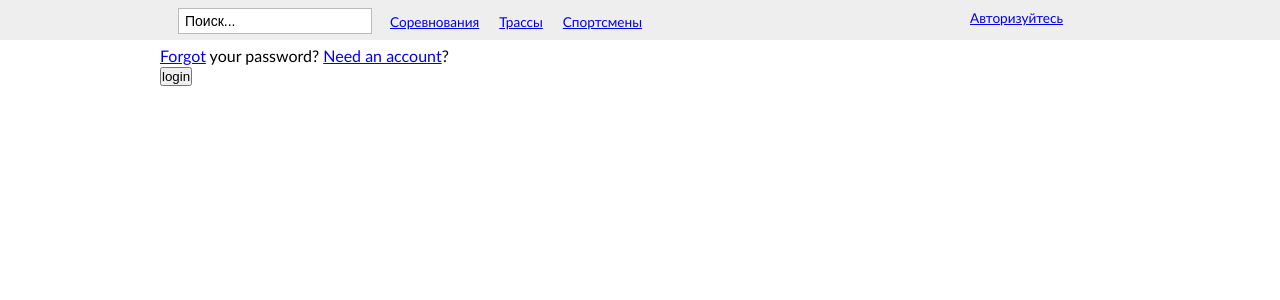
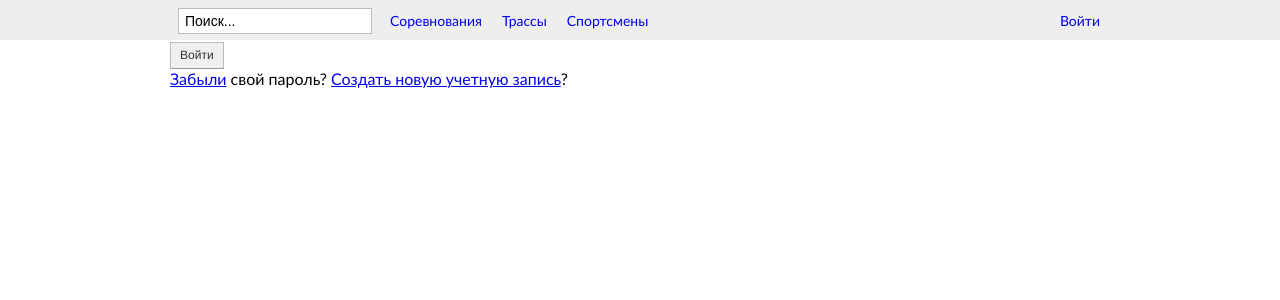
Before and after one commit to dsukhov1983/protocoller, a Django app: template src/protocoller/template/registration/login.html in a window 1280 px wide. Shown: the top 300 px of the page. Run offline with Django 3.2, Linux system fonts and the light colour scheme; the template is opened without the code that fills it, so the values that code supplies are empty; some libraries are stand-ins or nearby versions.

Commit message:
registration forms translating

```diff
--- a/src/protocoller/media/css/openid.css
+++ b/src/protocoller/media/css/openid.css
@@ -5,9 +5,9 @@
 	This code is licenced under the New BSD License.
 */
 
-#openid_form {
+/*#openid_form {
 	width: 580px;
-}
+}*/
 
 #openid_form legend {
 	font-weight: bold;
--- a/src/protocoller/miner/views.py
+++ b/src/protocoller/miner/views.py
@@ -10,6 +10,7 @@ from django.shortcuts import render_to_response, get_object_or_404, redirect
 from django import forms
 from django.core.paginator import Paginator, InvalidPage, EmptyPage
 from django.template import RequestContext
+from django.contrib.auth.forms import AuthenticationForm
 from django.contrib.auth import logout
 from django.contrib.auth.decorators import login_required
 from markitup.widgets import MarkItUpWidget
@@ -51,10 +52,12 @@ def eval_groupby(*args, **kwargs):
 
 def logout_view(request):
     logout(request)
-    return redirect('comp_list_view')
+    return redirect('main')
 
 def login_view(request):
+    form = AuthenticationForm()
     return render_to_response('openid_signin.html',
+                              locals(),
                               context_instance=RequestContext(request))
 
 
--- a/src/protocoller/settings.py
+++ b/src/protocoller/settings.py
@@ -196,3 +196,5 @@ TEMPLATE_DEBUG=True
 
 #MAPS API
 MAPS_API_KEY = "AODzFE0BAAAAoXcZYwIAG1u61AXDPbZD7AdmjO1-aSAjBZoAAAAAAAAAAABTlA6cYksJKJo4ORU9l6EgMBk7TQ=="
+
+SITE_ID = 2
--- a/src/protocoller/template/base.html
+++ b/src/protocoller/template/base.html
@@ -24,34 +24,37 @@
 
 <body>
   <div id="toolbar">
-    <div id="menu" class="container_12">
-      <div class="grid_10">
+    <div class="container_12">
+      <div id="menu" class="grid_12">
+        <ul class="sf-menu sf-js-enabled">
+          <li>
             <form action="{% block search_url %}/search{% endblock %}" class="searchform" method="GET" >
               <input class="searchfield" type="text" value="Поиск..." onfocus="if (this.value == 'Поиск...') {this.value = '';}" onblur="if (this.value == '') {this.value = 'Поиск...';}" />
             </form>
-        <ul>
+          </li>
           <li><a href="/">Соревнования</a></li>
           <li><a href="/places">Трассы</a></li>
           <li><a href="/sportsmen">Спортсмены</a></li>
-        </ul>
-      </div>
-      <div class="grid_2">
-        <div id="session">
+          <li class="end">
             {% if user.is_authenticated %}
             {% print_user user %}
+            <ul>
+              <li><a href="{% url logout %}">Выйти</a></li>
+            </ul>
             {% else %}
-          <p><a href="{% url login %}">Авторизуйтесь</a></p>
+            <p><a href="{% url login %}">Войти</a></p>
             {% endif %}
-        </div>
+          </li>
+        </ul>
       </div>
     </div>
     </div>
   <div class="container_12">
+    <div class="clear"></div>
     <div id="content">
       {% block content %}{% endblock %}
     </div>
-  </div>
-  <div class="container_12">
+    <div class="clear"></div>
     <div id="footer">
       {% block footer %}{% endblock %}
     </div>
--- a/src/protocoller/template/event_registration.html
+++ b/src/protocoller/template/event_registration.html
@@ -28,6 +28,7 @@
 <div class="clear"></div>
 {% endif %}
 <div class="grid_10">
+  <h2>Список участников</h2>
     <table class="protocol">
     <thead>
       <tr class="head">
--- a/src/protocoller/template/registration/activation_complete.html
+++ b/src/protocoller/template/registration/activation_complete.html
@@ -1,5 +1,7 @@
 {% extends "registration/registration_base.html" %}
-{% block title %}Activation complete{% endblock %}
+{% block title %}Активация завершена{% endblock %}
 {% block content %}
-Thanks, activation complete!  You may now <a href='{% url auth_login %}'>login</a> using the username and password you set at registration.
+<div class="grid_10">
+  Спасибо {{ account }}, активация успешно завершена!  Вы можете <a href='{% url auth_login %}'>войти</a> на сайт, используя указанные имя пользователя и пароль.
+</div>
 {% endblock %}
--- a/src/protocoller/template/registration/activation_email_subject.txt
+++ b/src/protocoller/template/registration/activation_email_subject.txt
@@ -1 +1 @@
-Account registration for {{ site.name }}
+Регистрация пользователя на {{ site.name }}
--- a/src/protocoller/template/registration/login.html
+++ b/src/protocoller/template/registration/login.html
@@ -1,26 +1,21 @@
 {% extends "registration/registration_base.html" %}
 {% block title %}Login{% endblock %}
 {% block content %}
+<div class="grid_10">
 
 {% if form.errors %}
-<p>Your username and password didn't match. Please try again.</p>
+<p>Неверное имя пользователя или пароль.</p>
 {% endif %}
 
-<form method="post" action="{% url django.contrib.auth.views.login %}">{% csrf_token %}
-<table>
-<tr>
-    <td>{{ form.username.label_tag }}</td>
-    <td>{{ form.username }}</td>
-</tr>
-<tr>
-    <td>{{ form.password.label_tag }}</td>
-    <td>{{ form.password }}</td>
-</tr>
-</table>
-<p><a href="{% url auth_password_reset %}">Forgot</a> your password?  <a href="{% url registration_register %}">Need an account</a>?</p>
+<form class="form" method="post" action="{% url django.contrib.auth.views.login %}">{% csrf_token %}
+  {% load uni_form_tags %}
+  {{ form|as_uni_form }}
 
-<input type="submit" value="login" />
-<input type="hidden" name="next" value="{{ next }}" />
+  <input type="submit" value="Войти" />
+  <p><a href="{% url auth_password_reset %}">Забыли</a> свой пароль?  <a href="{% url registration_register %}">Создать новую учетную запись</a>?</p>
+
+
+  <input type="hidden" name="next" value="{{ next }}" />
 </form>
-
+</div>
 {% endblock %}
--- a/src/protocoller/template/registration/logout.html
+++ b/src/protocoller/template/registration/logout.html
@@ -1,5 +1,5 @@
 {% extends "registration/registration_base.html" %}
-{% block title %}Logged out{% endblock %}
+{% block title %}Выход{% endblock %}
 {% block content %}
-Successfully logged out!
+You have logged out.
 {% endblock %}
--- a/src/protocoller/template/registration/password_change_done.html
+++ b/src/protocoller/template/registration/password_change_done.html
@@ -1,5 +1,5 @@
 {% extends "registration/registration_base.html" %}
-{% block title %}Password changed{% endblock %}
+{% block title %}Смена пароля{% endblock %}
 {% block content %}
-Password successfully changed!
+Пароль успешно изменен.
 {% endblock %}
```
Also changed, not shown: src/protocoller/template/openid_signin.html (+25 -8 lines), src/protocoller/template/registration/activate.html (+8 -6 lines), src/protocoller/template/registration/activation_email.txt (+5 -7 lines), src/protocoller/template/registration/registration_form.html (+11 -7 lines). Lines whose indentation alone changed are shown as unchanged.
